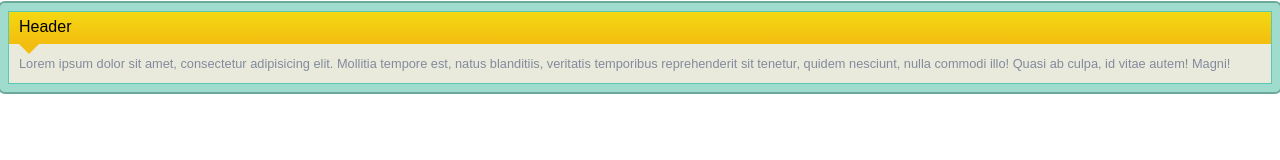
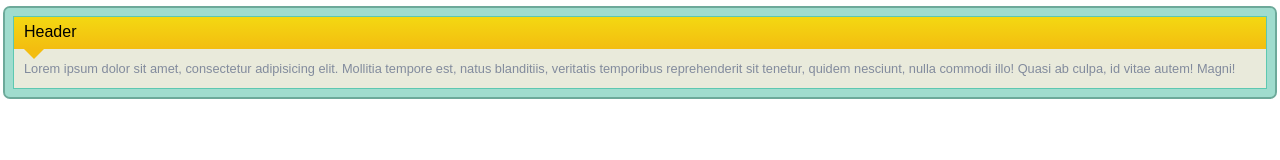
Before and after one commit to spiderpoul/fe-rsu-pavel_uvarov, a plain HTML site: page home_work/task1.html in a window 1280 px wide. Drawn offline with Linux system fonts and the light colour scheme.

Commit message:
Fix padding

```diff
--- a/home_work/task1.css
+++ b/home_work/task1.css
@@ -3,8 +3,12 @@
     margin: 0px;
     box-sizing: border-box;
 }
+body {
+    width: 100vw;
+    padding: 5px;
+}
 .article-block {
-    width: 100vw;
+    width: 100%;
     height: auto;
     margin: 3px 0px;
     padding: 9px;
```
